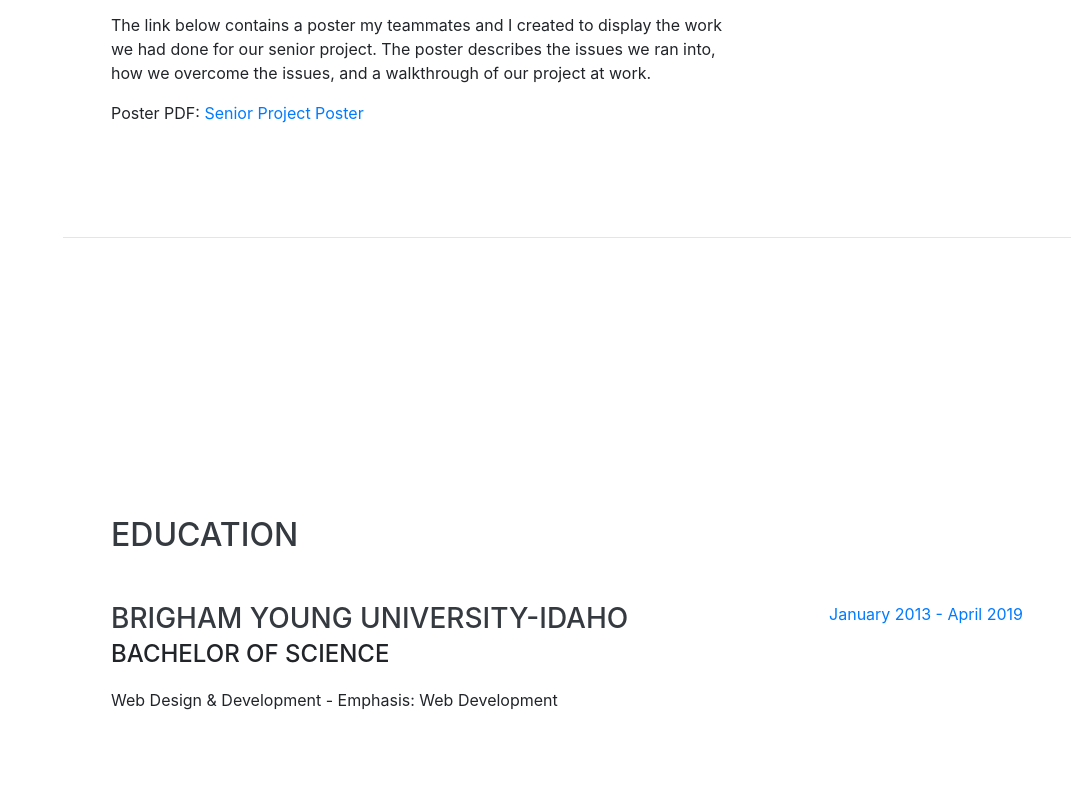
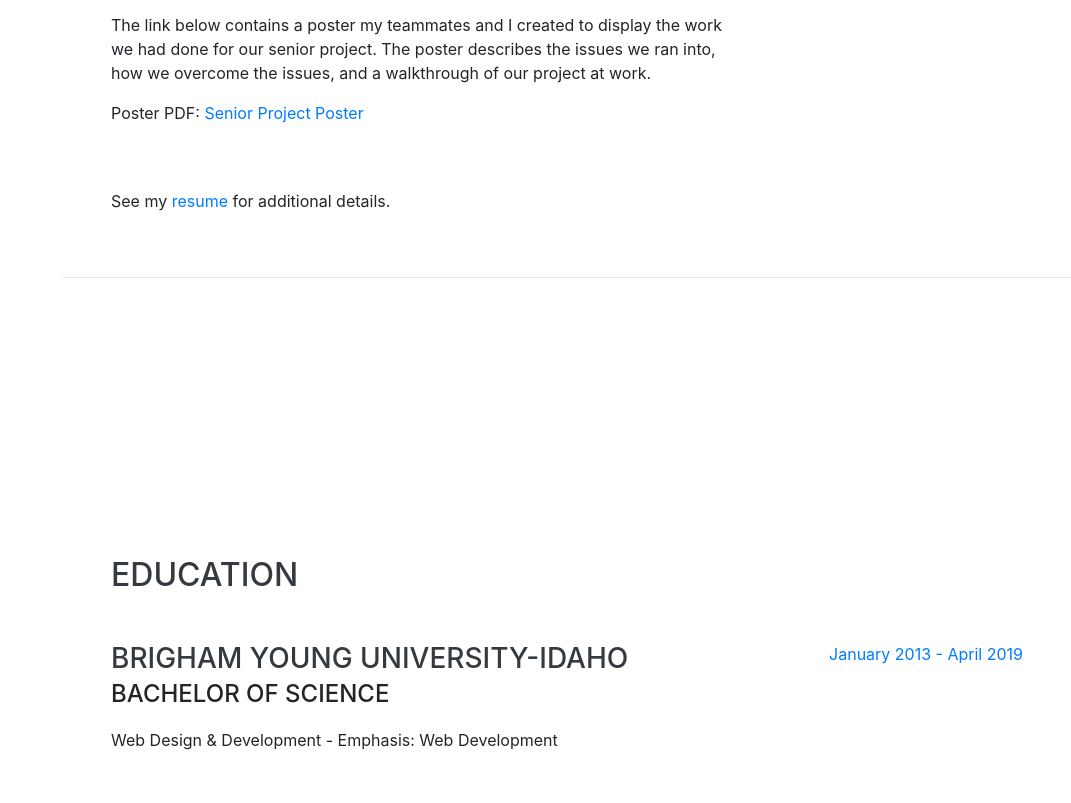
Before and after one commit to Albrethsen-Trevor/Albrethsen-Trevor.github.io, a website with bundled scripts: page index.html in a window 1280 px wide. Shown: the part 2302-3105 px from the top of the page, without its empty margins (209-1280 px from the left). Built offline with nearby package versions, Linux system fonts and the light colour scheme; a web font is replaced by a local one.

Commit message:
Updated Commit

```diff
--- a/index.html
+++ b/index.html
@@ -142,6 +142,9 @@
           </div>
         </div>
 
+        <div>
+          <p>See my <a href="files/TrevorAlbrethsen_Resume.pdf">resume</a> for additional details.</p>
+        </div>
       </div>
 
     </section>
```
Also changed, not shown: 1 other file.
